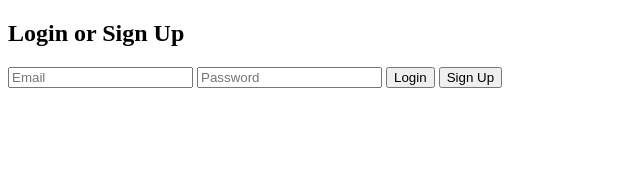
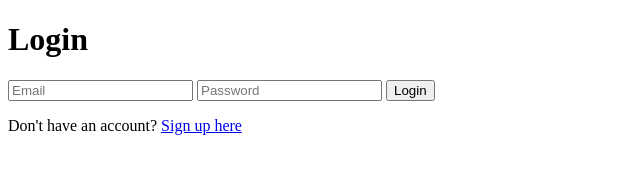
Before and after one commit to max96git/Charp, a website: page client/login.html in a window 1280 px wide. Shown: the whole page, without its empty margins (0-640 px from the left). Drawn offline with Linux system fonts and the light colour scheme.

Commit message:
Update login.html

```diff
--- a/client/login.html
+++ b/client/login.html
@@ -1,21 +1,19 @@
 <!DOCTYPE html>
 <html lang="en">
 <head>
-  <meta charset="UTF-8">
-  <meta name="viewport" content="width=device-width, initial-scale=1.0">
-  <title>Login or Sign Up</title>
-  <link rel="stylesheet" href="styles.css">
+    <meta charset="UTF-8">
+    <meta name="viewport" content="width=device-width, initial-scale=1.0">
+    <title>Login</title>
+    <script src="js/auth.js" defer></script>
 </head>
 <body>
-  <h2>Login or Sign Up</h2>
-
-  <form id="login-form">
-    <input type="email" id="email" placeholder="Email">
-    <input type="password" id="password" placeholder="Password">
-    <button type="submit">Login</button>
-    <button id="signup-btn">Sign Up</button>
-  </form>
-
-  <script src="js/auth.js"></script>
+    <h1>Login</h1>
+    <form id="login-form">
+        <input type="email" id="email" placeholder="Email" required>
+        <input type="password" id="password" placeholder="Password" required>
+        <button type="submit">Login</button>
+    </form>
+    <div id="login-error" style="color: red;"></div>
+    <p>Don't have an account? <a href="signup.html">Sign up here</a></p>
 </body>
 </html>
```
